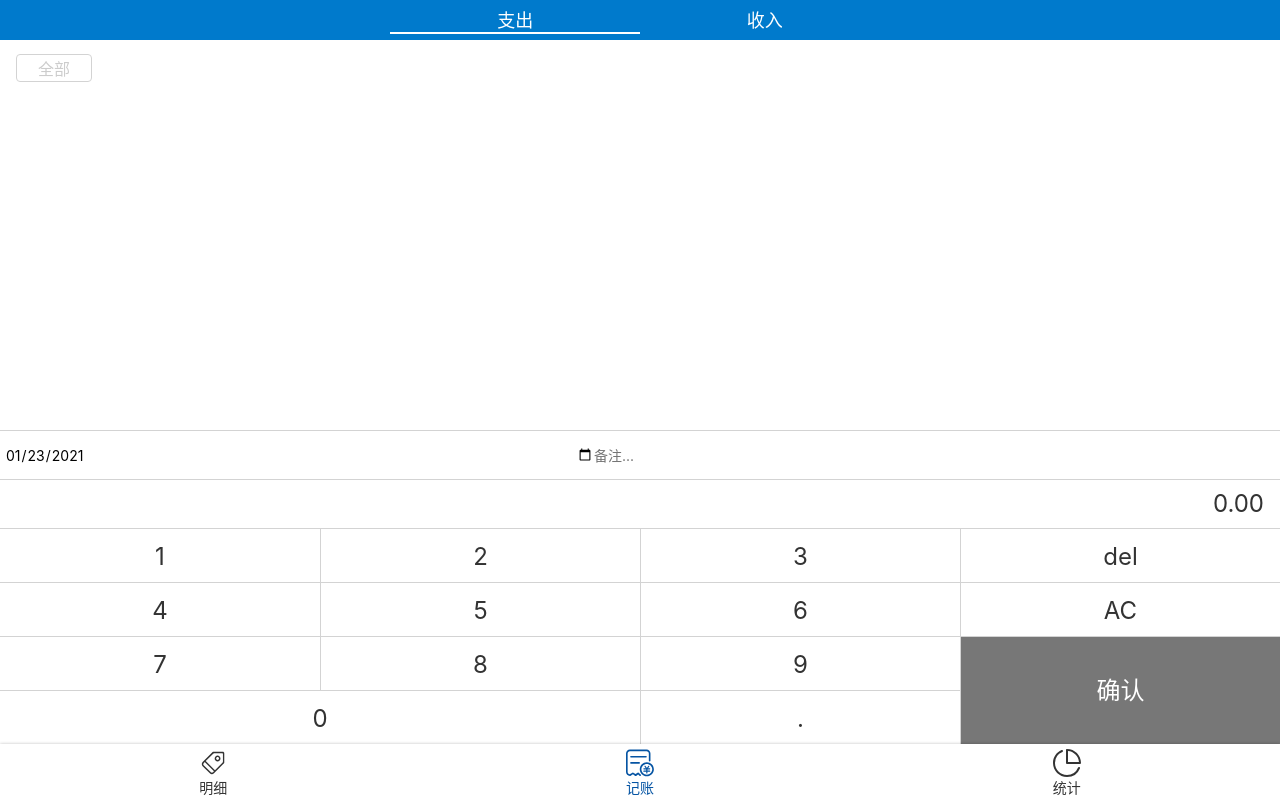
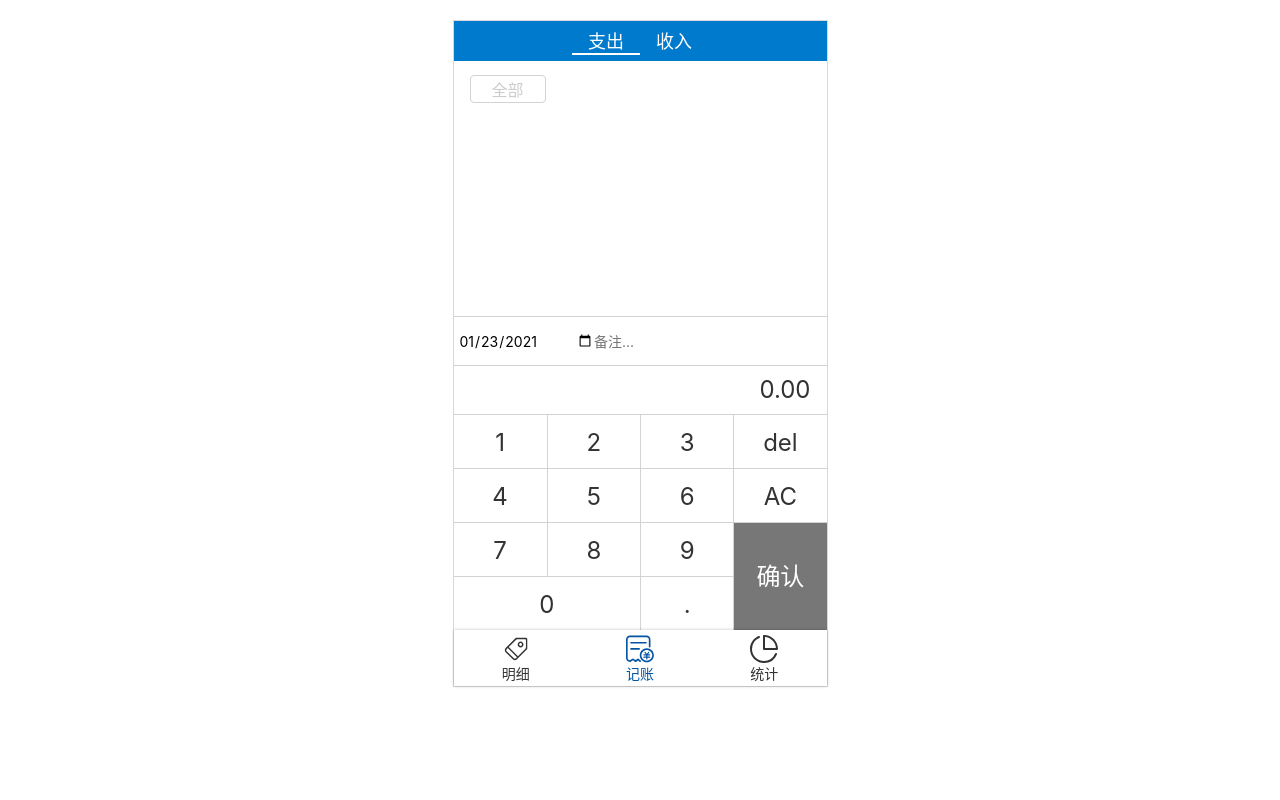
Before and after one commit to ml1234256/zhuzhu-money, a Vue app: page /#/money in a window 1280 px wide. Built offline with nearby package versions, Linux system fonts and the light colour scheme.

Commit message:
优化PC端显示

```diff
--- a/src/components/Layout.vue
+++ b/src/components/Layout.vue
@@ -23,8 +23,13 @@
     flex-direction: column;
     height: 100vh;
     width: 100vw;
+    @media (min-width: 500px) {
+        width: 375px;
+        height: 667px;
+        border: 1px solid #d9d9d9;
+        margin: 20px auto;
+    }
     > .content {
-        // border: 1px solid blue;
         display: flex;
         flex-direction: column;
         flex-grow: 1;
```
Also changed, not shown: src/App.vue (+1 -6 lines).
